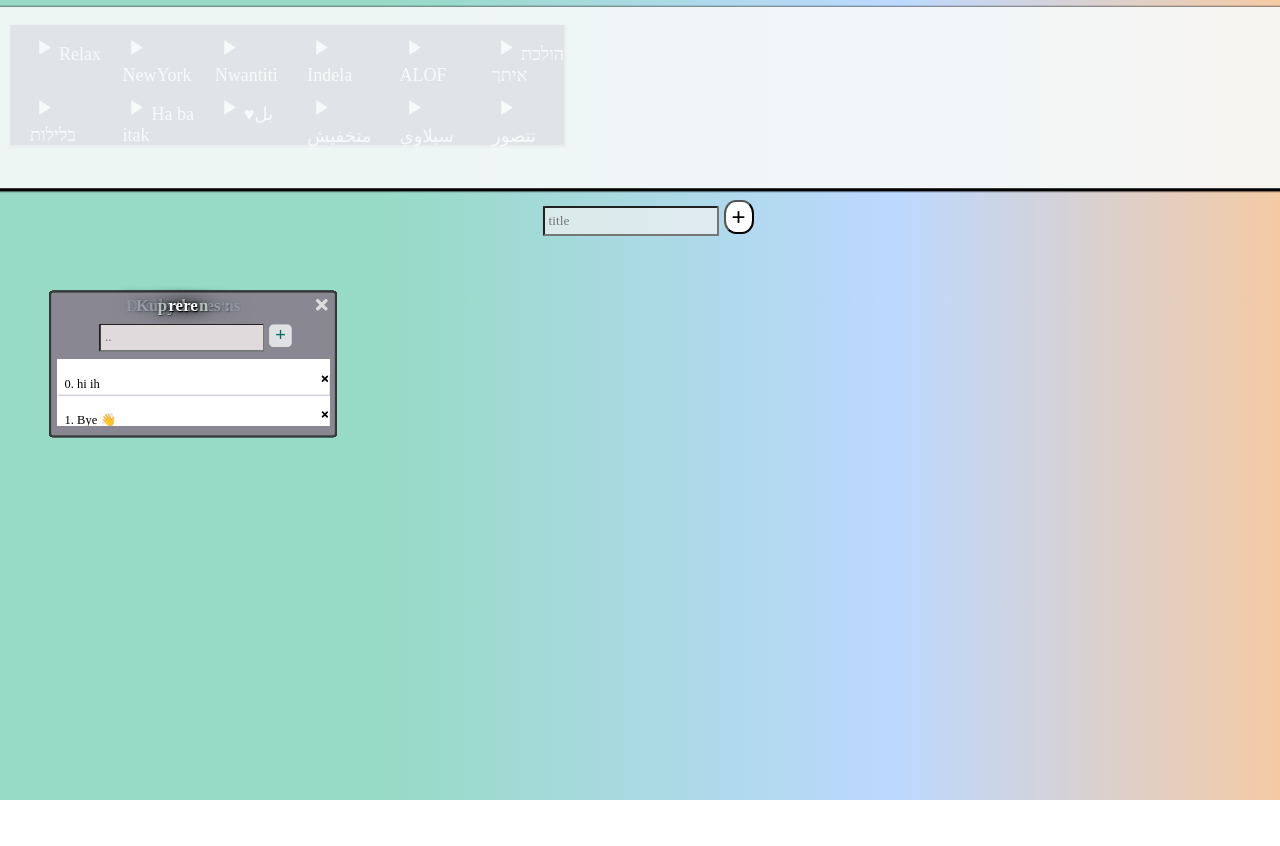
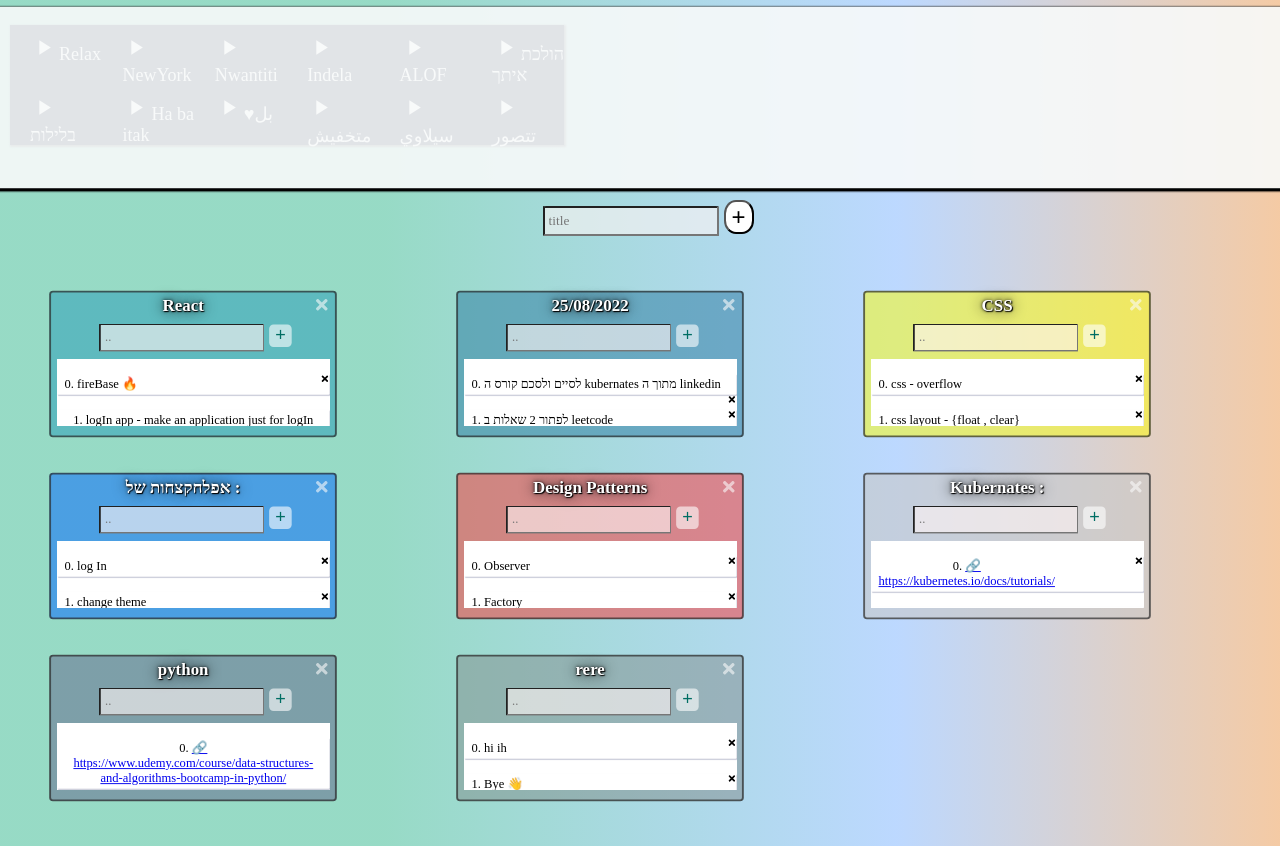
Before and after one commit to rehamAbass/to-do-v3, a React (Create React App) app: page / in a window 1280 px wide. Shown: the top 846 px of the page. Before the commit the page ends 800 px from the top, so only its background shows below. Built offline with nearby package versions, Linux system fonts and the light colour scheme; data requests are answered from the project's data file; a web font is replaced by a local one.

Commit message:
Update Card.css

```diff
--- a/src/components/Card/Card.css
+++ b/src/components/Card/Card.css
@@ -2,8 +2,7 @@
 
     padding: 1px 1px;
     height: min-content;
-    position: absolute;
-/*      relative; */
+    position: relative;
     transform: translateZ(0);
     transform:scale(0.94);
     display: table;
```
